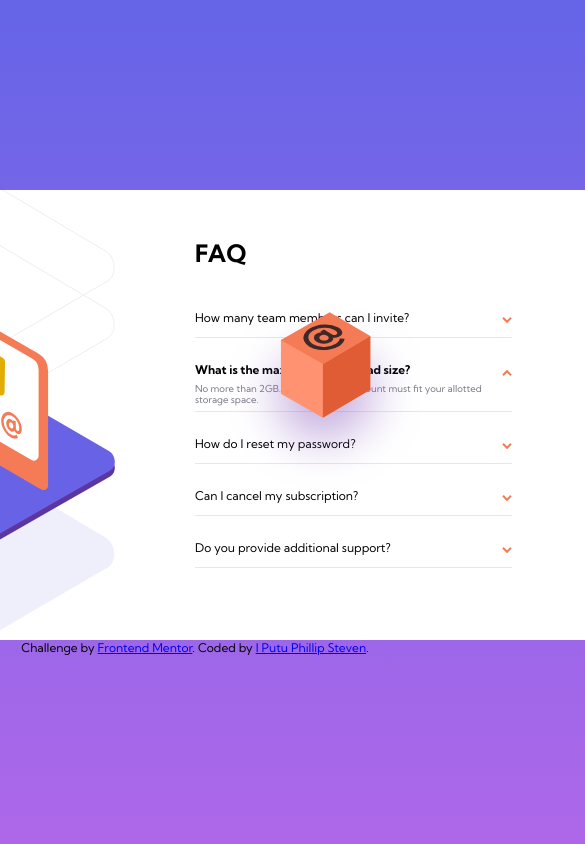
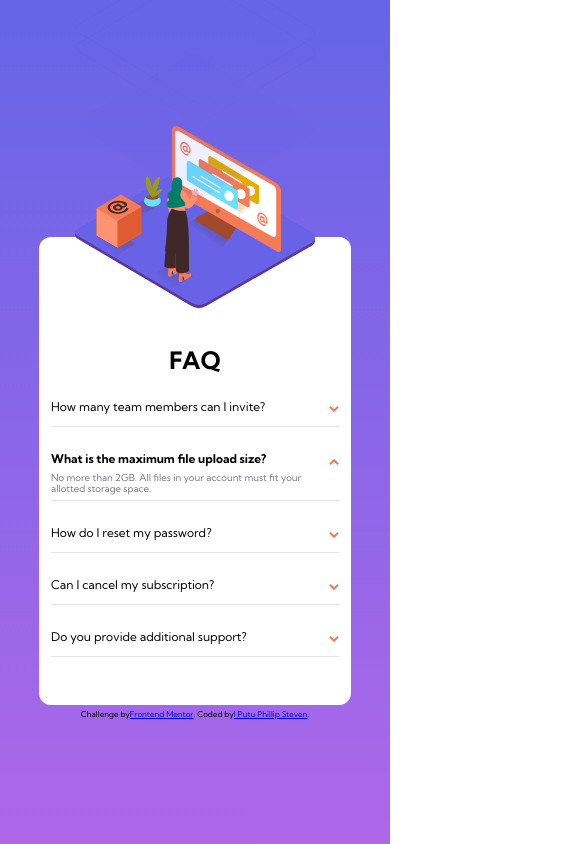
Before and after one commit to putuphillipsteven/faq-accordion-card, a plain HTML site: page index.html in a window 390 px wide. Shown: the top 844 px of the page, 585 px wide, since content can reach past the window. Drawn offline with Linux system fonts and the light colour scheme.

Commit message:
Update styling and change media queries

```diff
--- a/index.html
+++ b/index.html
@@ -10,8 +10,9 @@
     <main class="container">
       <img class="box" src="./images/illustration-box-desktop.svg" />
       <img
-        src="./images/illustration-woman-online-desktop.svg"
-        class="people"
+        class="people-mobile"
+        src="./images/illustration-woman-online-mobile.svg"
+        alt=""
       />
       <section class="image">
         <img
@@ -19,11 +20,6 @@
           class="people"
         />
         <img src="./images/bg-pattern-desktop.svg" alt="" class="shadow" />
-        <img
-          src="./images/bg-pattern-mobile.svg"
-          alt=""
-          class="mobile-shadow"
-        />
       </section>
       <section class="faq">
         <h1>FAQ</h1>
@@ -83,11 +79,11 @@
         </ul>
       </section>
     </main>
-    <footer class="attribution">
+    <section class="attribution">
       Challenge by
       <a href="https://www.frontendmentor.io?ref=challenge" target="_blank"
         >Frontend Mentor</a
       >. Coded by <a href="#">I Putu Phillip Steven</a>.
-    </footer>
+    </section>
   </body>
 </html>
--- a/styles.scss
+++ b/styles.scss
@@ -37,61 +37,60 @@ section,
 body {
   max-width: 100vw;
   min-height: 100vh;
-  padding: 1rem;
+  padding: 16px;
   flex-direction: column;
   align-items: center;
   justify-content: center;
   background: linear-gradient($soft-blue, $soft-violet);
-}
-
   main.container {
     background-color: white;
-  width: 850px;
+    width: 60%;
     min-height: 450px;
-  overflow: hidden;
     border-radius: 1rem;
     z-index: 1;
+    position: relative;
     img.box {
-    position: fixed;
+      position: absolute;
       object-fit: contain;
-    left: 230px;
-    top: 310px;
-    z-index: 2;
+      left: -10%;
+      top: 40%;
+      z-index: 3;
     }
     img.people {
       display: none;
     }
-
+    img.people {
+      position: absolute;
+      object-fit: contain;
+      left: -20%;
+      bottom: 40px;
+      display: block;
+      z-index: 2;
+    }
+    img.people-mobile {
+      display: none;
+    }
     section.image {
       position: relative;
       width: 50%;
       max-height: 100%;
       overflow: hidden;
       z-index: 1;
-    img.people {
-      position: absolute;
-      object-fit: contain;
-      right: 80px;
-      bottom: 40px;
-      display: block;
-      z-index: 2;
-    }
       img.shadow {
         position: absolute;
         width: 60rem;
         height: 60rem;
-      right: 80px;
+        left: -80%;
         top: -150px;
       }
       img.mobile-shadow {
         display: none;
-      // position: absolute;
-      // transform: rotate(40deg);
       }
     }
     section.faq {
       // background-color: red;
       padding: 4rem 0;
+      padding-left: 1rem;
       width: 50%;
       max-height: 100%;
       flex-direction: column;
@@ -130,6 +129,7 @@ main.container {
         }
         p {
           display: block;
+          width: 90%;
           font-size: 0.8rem;
           color: $text-color-dark-grayish-blue;
         }
@@ -140,17 +140,21 @@ main.container {
       }
     }
   }
+  section.attribution {
+    margin-top: 16px;
+    font-size: 12px;
+    text-align: center;
+  }
+}
 
 // Media Query
-@media all and (max-width: 376px) {
+@media all and (max-width: 768px) {
   body {
-    max-width: 375px;
-    min-height: 100vh;
-
+    padding-bottom: 0px;
     main.container {
       margin-top: 8rem;
       z-index: 0;
-      max-width: 80vw;
+      width: 80vw;
       min-height: 400px;
       flex-direction: column;
       align-items: center;
@@ -160,36 +164,27 @@ main.container {
         height: 5rem;
         top: 90px;
         left: 80px;
+        display: none;
       }
-      img.people {
+      img.people-mobile {
+        position: absolute;
+        top: -30%;
+        display: block;
         width: 20rem;
         height: 20rem;
-        position: fixed;
-        object-fit: contain;
-        right: 65px;
-        bottom: 380px;
-        display: block;
       }
+
       section.image {
         height: 10%;
         width: 100%;
-
         // background-color: red;
         img.shadow {
-          display: none;
-        }
-        img.people {
-          width: 15rem;
-          height: 15rem;
           position: fixed;
-          right: 80px;
-          display: none;
-        }
-        img.mobile-shadow {
-          display: block;
-          object-fit: contain;
-          position: fixed;
-          left: 70px;
+          width: 20rem;
+          height: 20rem;
+          top: -5%;
+          left: 50%;
+          transform: translate(-50%);
         }
       }
       section.faq {
@@ -207,9 +202,12 @@ main.container {
         }
       }
     }
-  }
-
-  footer {
-    display: none;
+    section.attribution {
+      margin-top: 4px;
+      font-size: 8px;
+      a {
+        font-size: 8px;
       }
     }
+  }
+}
```
Also changed, not shown: styles.css, 1 other file. Lines whose indentation alone changed are shown as unchanged.
